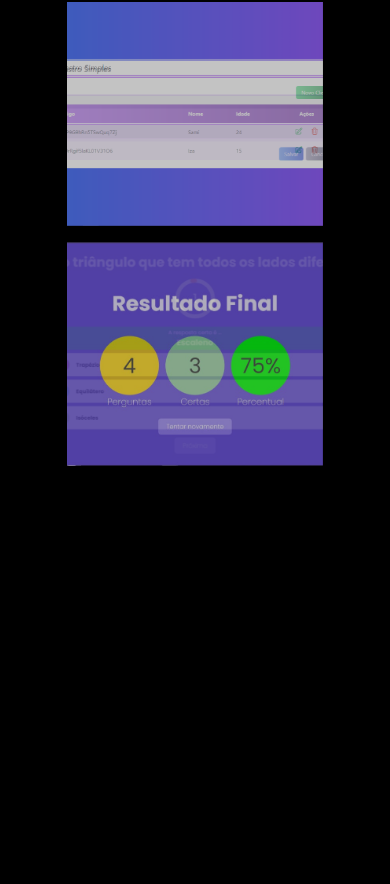
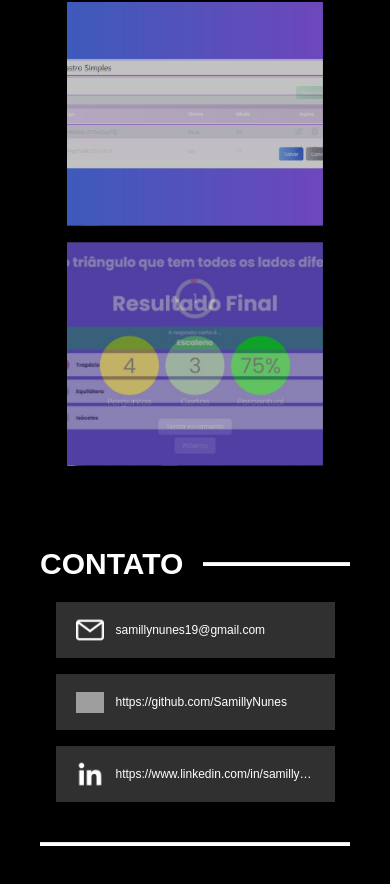
Before and after one commit to SamillyNunes/portfolio, a Next.js app: page / in a window 390 px wide. Shown: the part 3286-4170 px from the top of the page. Before the commit the page ends 3792 px from the top, so only its background shows below. Built offline with nearby package versions, Linux system fonts and the light colour scheme; grey boxes are pictures that could not be loaded.

Commit message:
ui: contact page with responsiveness

```diff
--- a/src/components/ContactInfo.tsx
+++ b/src/components/ContactInfo.tsx
@@ -16,7 +16,7 @@ export default function ContactInfo(props: ContactInfo){
                 cursor-pointer
         ">
             <img src={props.iconUrl} className="w-7 object-contain" />
-            <h1 className="text-lg ml-3">
+            <h1 className="text-xs md:text-lg ml-3 truncate text-ellipsis">
                 {props.label}
             </h1>
         </div>
--- a/src/components/pages/ContactPage.tsx
+++ b/src/components/pages/ContactPage.tsx
@@ -8,7 +8,7 @@ export default function ContactPage(){
                 <Title label="CONTATO" hasLineUnder={false} />
                 <hr className="h-1 w-full bg-white ml-5" />
             </div>
-            <div className="grid grid-cols-2 w-full mt-5 justify-items-center gap-4">
+            <div className="grid grid-cols-1 md:grid-cols-2 w-full mt-5 justify-items-center gap-4">
                 <ContactInfo
                     label="samillynunes19@gmail.com"
                     iconUrl="/images/icons/email.png"
--- a/src/pages/index.tsx
+++ b/src/pages/index.tsx
@@ -15,7 +15,7 @@ export default function Home() {
         <XpPage/>
         <SkillsPage/>
         <ProjectsPage />
-        {/* <ContactPage /> */}
+        <ContactPage />
     </div>
   );
 }
```
